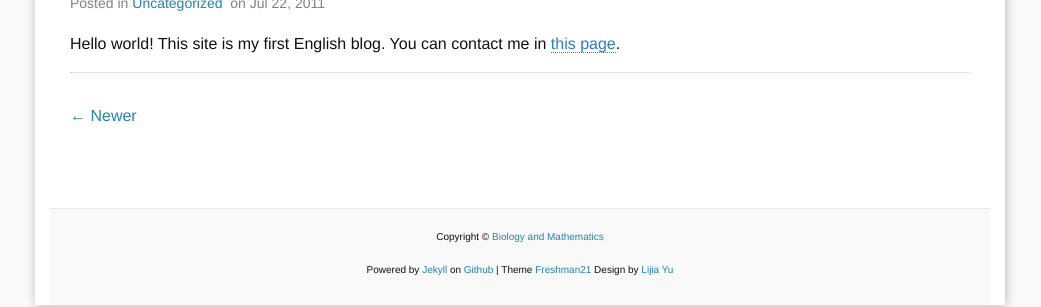
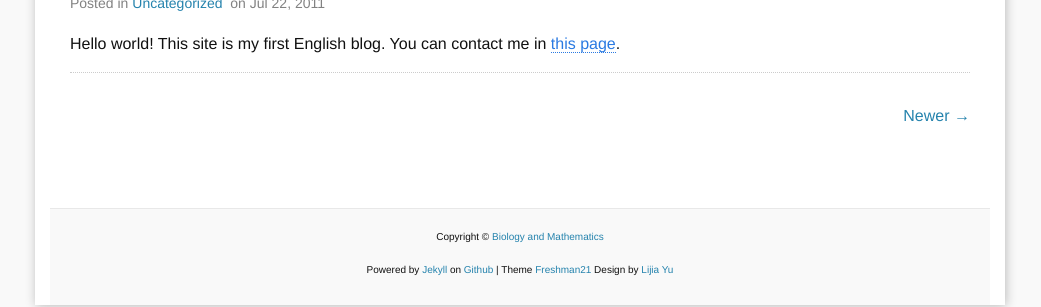
Before and after one commit to arturochian/en, a Jekyll site: the page built from _posts/2011-07-22-hello-world.md, in a window 1280 px wide. Shown: the part 290-597 px from the top of the page, without its empty margins (120-1161 px from the left). Built offline with Jekyll 4.4.1, drawn with Linux system fonts in a browser that asks for light colours; comment, search, counter and statistics services are not loaded.

Commit message:
fix today's nightmare, previous or next. update blogroll

```diff
--- a/_config.yml
+++ b/_config.yml
@@ -35,8 +35,8 @@ locales:
       Copyright_Notice: "Copyright Notice"
       Resent_Posts: "Resent Posts"
       Tags: "Tags"
-      Previous: "Newer"
-      Next: "Older"
+      Previous: "Older"
+      Next: "Newer"
       PostedInCategories: "Posted in"
       Taggedwith: "and tagged"
       PostDate: "on "
@@ -49,7 +49,7 @@ locales:
       Resent_Posts: "近期文章"
       Tags: "标签"
       Previous: "前一页"
-      Next: "下一页"
+      Next: "后一页"
       PostedInCategories: "目录:"
       Taggedwith: "| 标签:"
       PostDate: "| 发表时间: "
@@ -57,13 +57,9 @@ locales:
 ### your Blogroll info, only name can shown on the page.
 
 Blogroll:
-   - name: Jim Liu's Blog
-     href: http://jimliu.net/
-     title: 百度无线码民，伪90后技术男
-   - name: Public Library of Bioinformatics
-     href: http://www.plob.org/
-     title: 牛人师兄ybzhao的Bioinformatics图书馆
-
+    - name: Yihui Xie's Blog
+      href: http://yihui.name
+      title: author of knitr, I think he is the Small Forward of R world now.
 
 ### Build settings
 markdown: kramdown
--- a/_includes/page_pagination.html
+++ b/_includes/page_pagination.html
@@ -1,14 +1,14 @@
 <section class="pager">
   <ul>
     {% if page.previous %}
-    <li class="next"><a href="{{ site.url }}{{ page.previous.url }}" title="{{ page.previous.title }}">{{ site.locales[site.default_locale].Next }} &rarr;</a></li>
+    <li class="previous"><a href="{{ site.url }}{{ page.previous.url }}" title="{{ page.previous.title }}">&larr; {{ site.locales[site.default_locale].Previous }}</a></li>
     {% else %}
-    <li class="disabled"><a>{{ site.locales[site.default_locale].Next }} &rarr;</a></li>
+    <li class="disabled"><a>&larr; {{ site.locales[site.default_locale].Previous }}</a></li>
     {% endif %}
     {% if page.next %}
-    <li class="previous"><a href="{{ site.url }}{{ page.next.url }}" title="{{ page.next.title }}">&larr; {{ site.locales[site.default_locale].Previous }}</a></li>
+    <li class="next"><a href="{{ site.url }}{{ page.next.url }}" title="{{ page.next.title }}">{{ site.locales[site.default_locale].Next }} &rarr;</a></li>
     {% else %}
-    <li class="disabled"><a>&larr; {{ site.locales[site.default_locale].Previous }}</a>
+    <li class="disabled"><a>{{ site.locales[site.default_locale].Next }} &rarr;</a>
     {% endif %}
   </ul>
 </section>
--- a/_includes/post_pagination.html
+++ b/_includes/post_pagination.html
@@ -1,12 +1,12 @@
 <section class="pager">
   {% if paginator.previous_page %}
   {% if paginator.previous_page == 1 %}
-  <li class="previous"><a href="{{site.baseurl}}/" title="{{ site.locales[site.default_locale].Previous }}">&larr; {{ site.locales[site.default_locale].Previous }}</a></li>
+  <li class="previous"><a href="{{site.baseurl}}/" title="{{ site.locales[site.default_locale].Next }}">&larr; {{ site.locales[site.default_locale].Next }}</a></li>
   {% else %}
-  <li class="previous"><a href="{{site.baseurl}}/page{{ paginator.previous_page }}/" title="{{ site.locales[site.default_locale].Previous }}">&larr; {{ site.locales[site.default_locale].Previous }}</a></li>
+  <li class="previous"><a href="{{site.baseurl}}/page{{ paginator.previous_page }}/" title="{{ site.locales[site.default_locale].Next }}">&larr; {{ site.locales[site.default_locale].Next }}</a></li>
   {% endif %}
   {% endif %}
   {% if paginator.next_page %}
-  <li class="next"><a href="{{site.baseurl}}/page{{ paginator.next_page }}/" title="{{ site.locales[site.default_locale].Next }}">{{ site.locales[site.default_locale].Next }} &rarr;</a></li>
+  <li class="next"><a href="{{site.baseurl}}/page{{ paginator.next_page }}/" title="{{ site.locales[site.default_locale].Previous }}">{{ site.locales[site.default_locale].Previous }} &rarr;</a></li>
   {% endif %}
 </section>
```
